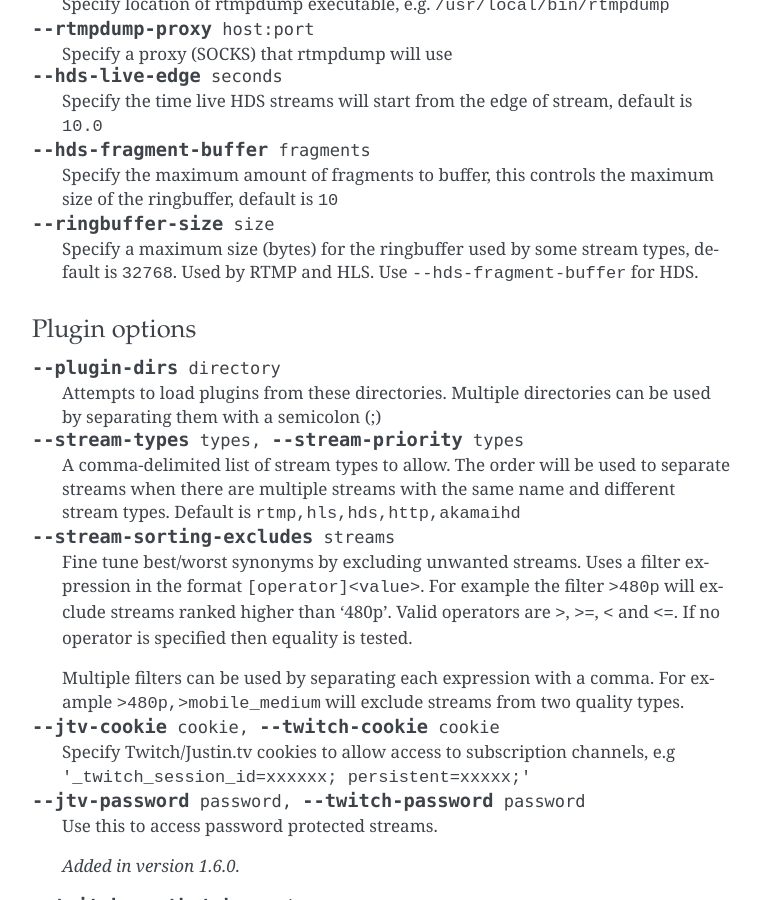
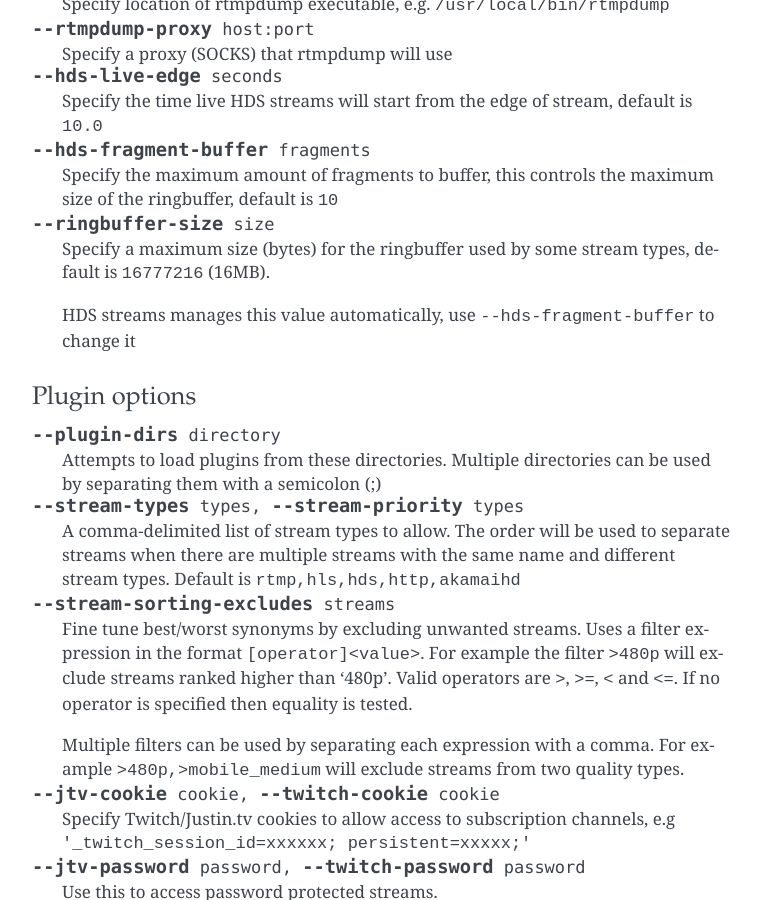
Before and after one commit to streamlink/streamlink, a Sphinx documentation site: the page built from docs/cli.rst, in a window 1280 px wide and 900 px high, scrolled down 7292 px. Shown: the whole window, without its empty margins (258-1019 px from the left). Built offline with Sphinx 7.4.7, drawn with Linux system fonts in a browser that asks for light colours.

Commit message:
Change default ringbuffer size to 16MB.
This helps performance on segmented stream types and
VOD's where it's common to be able to access data faster
than needed.

By allowing more data to be stored in the ringbuffer we
will have less cache drops in the player when we encounter
spikes in the download speed.

```diff
--- a/docs/api.rst
+++ b/docs/api.rst
@@ -95,7 +95,7 @@ Session options
   default: ``10``
 
 **ringbuffer-size**
-  The size of the internal ring buffer used for some stream types, default: ``32768``
+  The size of the internal ring buffer used for some stream types, default: ``16777216``
 
 
 Plugins
--- a/docs/cli.rst
+++ b/docs/cli.rst
@@ -421,8 +421,10 @@ Stream options
 .. cmdoption:: --ringbuffer-size size
 
     Specify a maximum size (bytes) for the ringbuffer used
-    by some stream types, default is ``32768``. Used by RTMP
-    and HLS. Use ``--hds-fragment-buffer`` for HDS.
+    by some stream types, default is ``16777216`` (16MB).
+
+    HDS streams manages this value automatically, use
+    ``--hds-fragment-buffer`` to change it
 
 
 Plugin options
```
Also changed, not shown: 2 other files.
